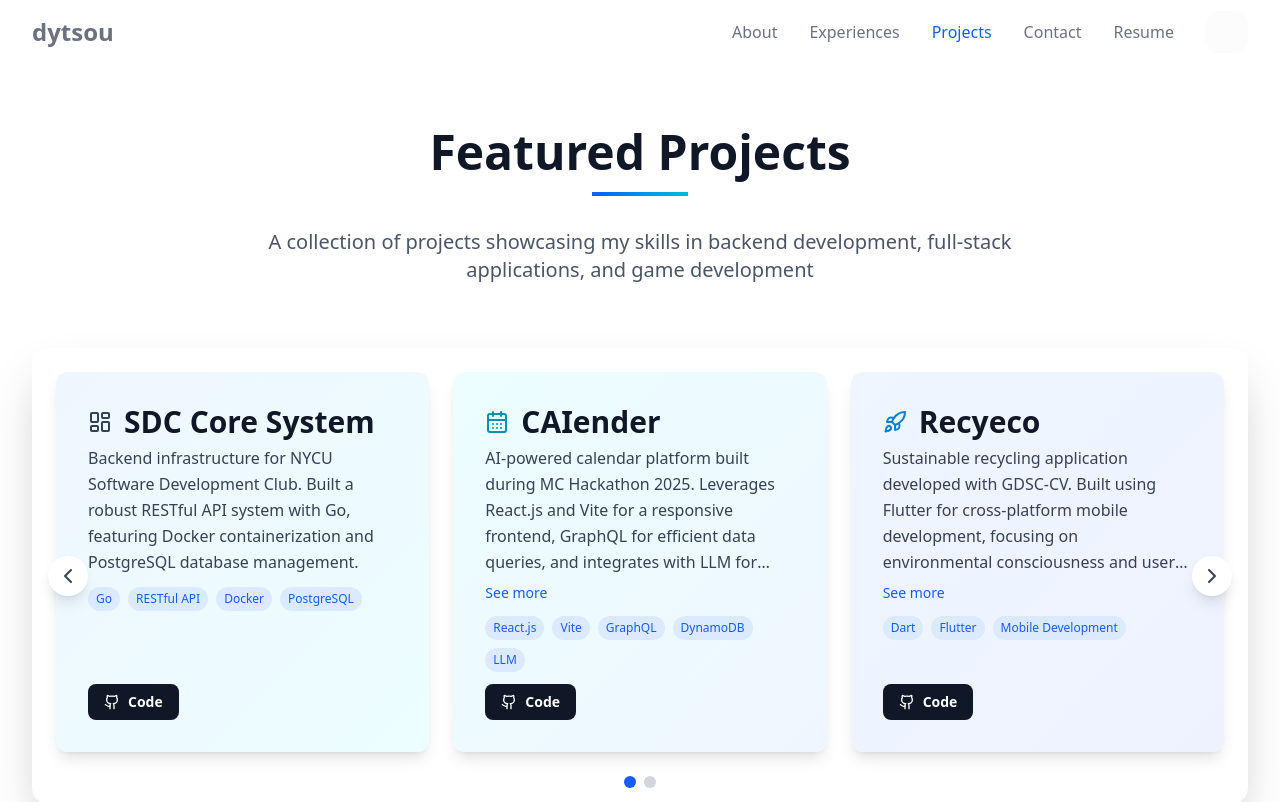
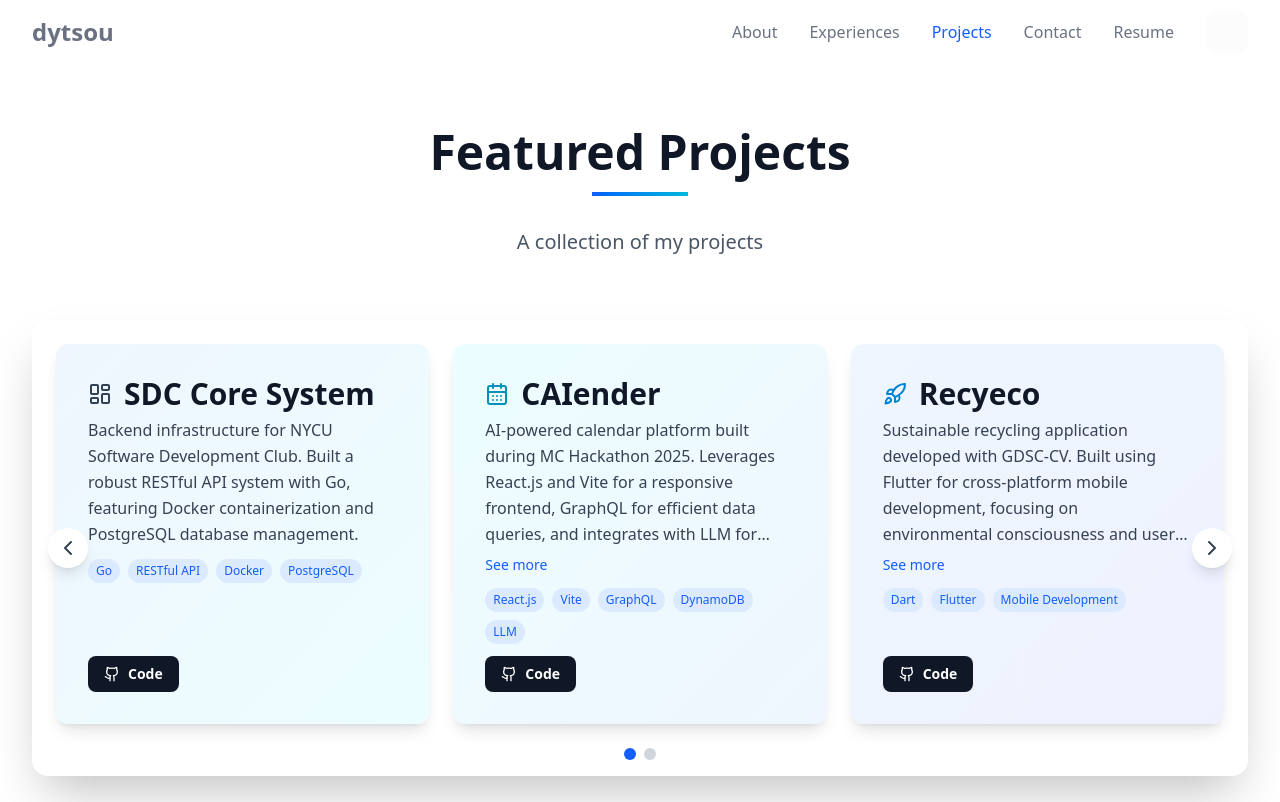
Before and after one commit to dytsou/about, a React (Vite) app: page /projects in a window 1280 px wide. Shown: the top 802 px of the page. Built offline with nearby package versions, Linux system fonts and the light colour scheme; no server answers.

Commit message:
refactor: simplify Projects component subtitle for clarity

```diff
--- a/src/components/projects/Projects.tsx
+++ b/src/components/projects/Projects.tsx
@@ -18,7 +18,7 @@ export function Projects() {
     <Section id="projects">
       <SectionHeader
         title="Featured Projects"
-        subtitle="A collection of projects showcasing my skills in backend development, full-stack applications, and game development"
+        subtitle="A collection of my projects"
       />
 
       {allProjects.length > 0 && (
```
